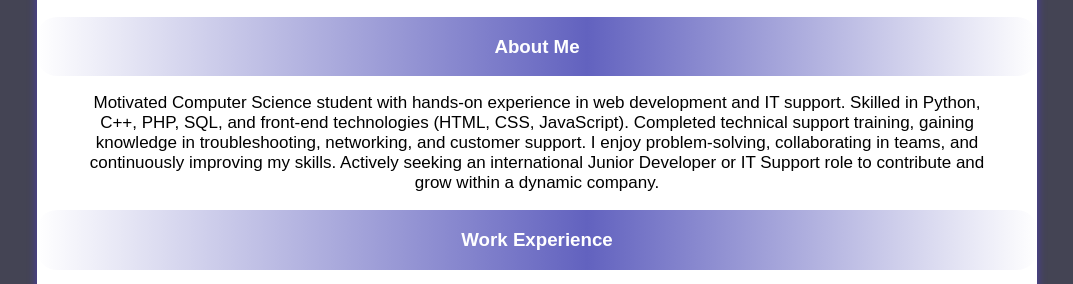
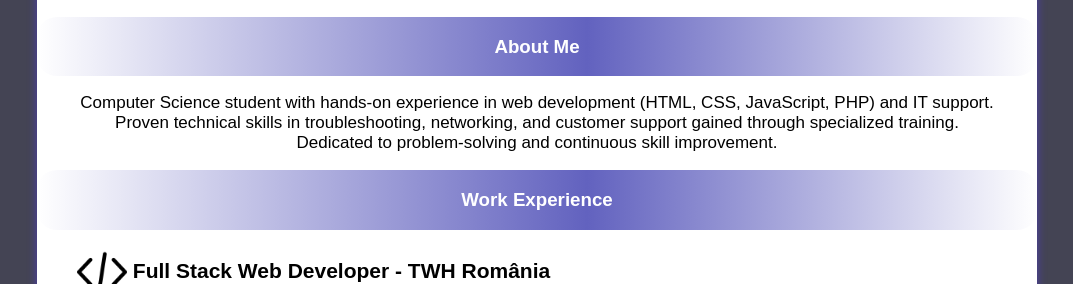
Before and after one commit to andreidina04/CV-Website, a plain HTML site: page index.html in a window 1280 px wide. Shown: the part 493-777 px from the top of the page, without its empty margins (103-1176 px from the left). Drawn offline with Linux system fonts and the light colour scheme.

Commit message:
Update index.html

```diff
--- a/index.html
+++ b/index.html
@@ -38,11 +38,9 @@
             <h3>About Me</h3>
         </div>
         <div class="aboutme">
-                        <blockquote>  Motivated Computer Science student with hands-on experience in web development and IT support. Skilled
-in Python, C++, PHP, SQL, and front-end technologies (HTML, CSS, JavaScript). Completed technical support
-training, gaining knowledge in troubleshooting, networking, and customer support. I enjoy problem-solving,
-collaborating in teams, and continuously improving my skills. Actively seeking an international Junior
-Developer or IT Support role to contribute and grow within a dynamic company.</blockquote>
+                        <blockquote>  Computer Science student with hands-on experience in web development (HTML, CSS, JavaScript, PHP) and IT
+support. Proven technical skills in troubleshooting, networking, and customer support gained through
+specialized training. Dedicated to problem-solving and continuous skill improvement.</blockquote>
         </div>
 
         <div class="exp">
```
